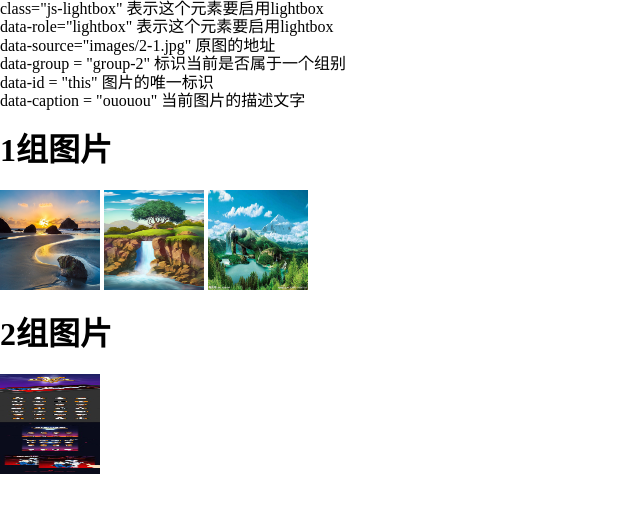
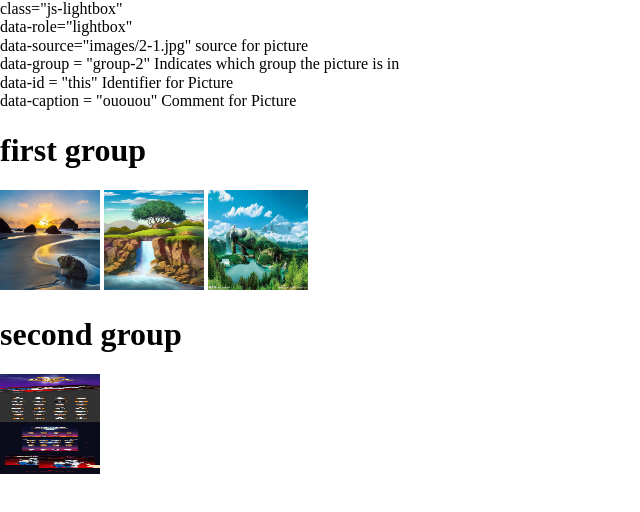
Before and after one commit to watermelon823/JavaScript-lightbox, a plain HTML site: page index.html in a window 1280 px wide. Shown: the whole page, without its empty margins (0-640 px from the left). Drawn offline with nearby package versions, Linux system fonts and the light colour scheme.

Commit message:
Update index.html

```diff
--- a/index.html
+++ b/index.html
@@ -7,17 +7,17 @@
 	<link rel="stylesheet" type="text/css" href="main.css">
 </head>
 <body>
-	class="js-lightbox" 表示这个元素要启用lightbox<br>
-	data-role="lightbox" 表示这个元素要启用lightbox<br>
-	data-source="images/2-1.jpg" 原图的地址<br>
-	data-group = "group-2"  标识当前是否属于一个组别<br>
-	data-id = "this" 图片的唯一标识<br>
-	data-caption = "ououou" 当前图片的描述文字<br>
+	class="js-lightbox" <br>
+	data-role="lightbox" <br>
+	data-source="images/2-1.jpg" source for picture<br>
+	data-group = "group-2"  Indicates which group the picture is in<br>
+	data-id = "this" Identifier for Picture<br>
+	data-caption = "ououou" Comment for Picture<br>
 
 
 
 
-<H1>1组图片</H1>
+<H1>first group</H1>
 <div>
 	<img class="js-lightbox"
 	data-role="lightbox"
@@ -35,7 +35,7 @@
 	data-caption = "hihihi" width="100" height="100">
 </div>
 
-<H1>2组图片</H1>
+<H1>second group</H1>
 <div>
 	<img class="js-lightbox"
 	data-role="lightbox"
@@ -48,9 +48,9 @@
 
 
 </div>
-<!--遮罩-->
+<!--curtain-->
 	<!--<div id="G-lightbox-mask"></div>-->
-<!--弹出层-->
+<!--popup-->
 	<!--<div id="G-lightbox-popup">
 		<div class="lightbox-pic-view">
 			<span class="lightbox-btn lightbox-prev-btn lightbox-prev-btn-show"></span>
@@ -59,8 +59,8 @@
 		</div>
 		<div class="lightbox-pic-caption">
 			<div class="lightbox-caption-area">
-				<p class="lightbox-pic-desc">图片标题</p>
-				<span class="lightbox-of-index">当前索引： 1 of 4</span>
+				<p class="lightbox-pic-desc">title</p>
+				<span class="lightbox-of-index">current pisition： 1 of 4</span>
 			</div>
 			<span class="lightbox-close-btn"></span>
 		</div>
```
